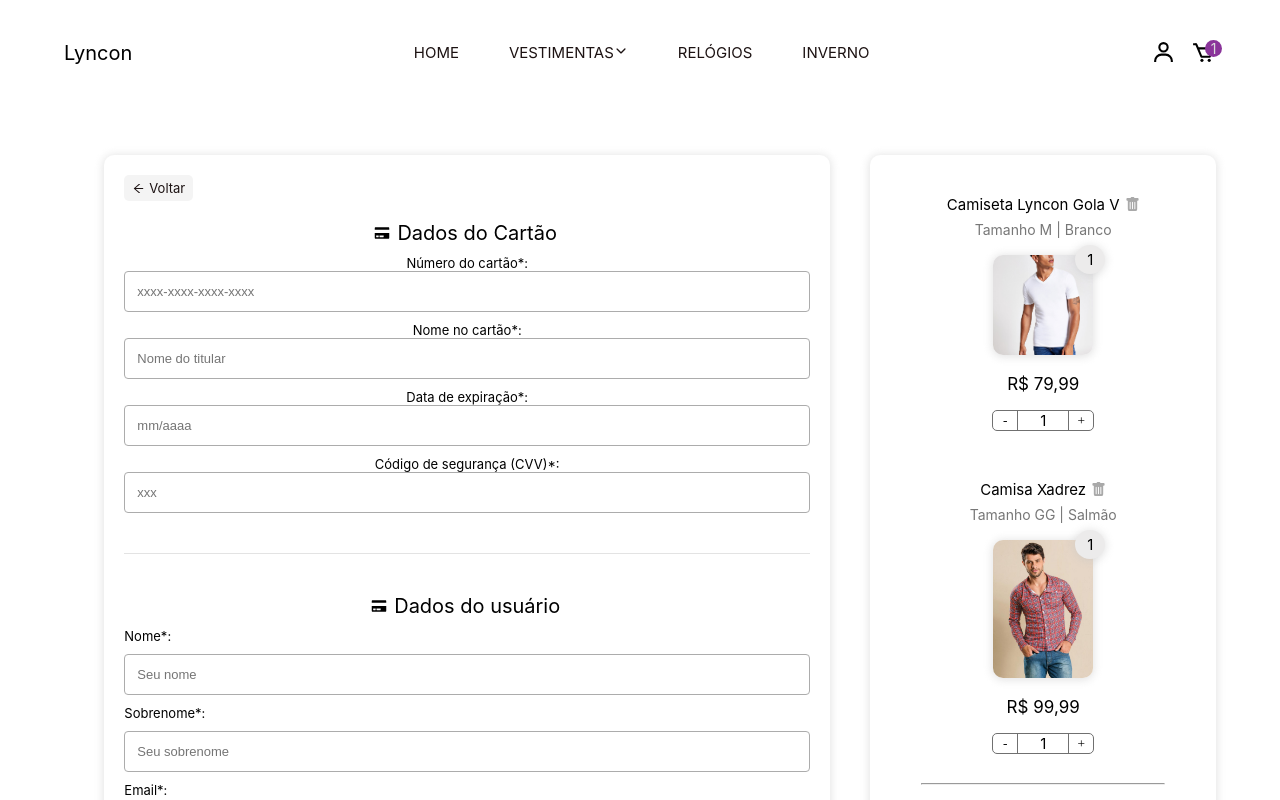
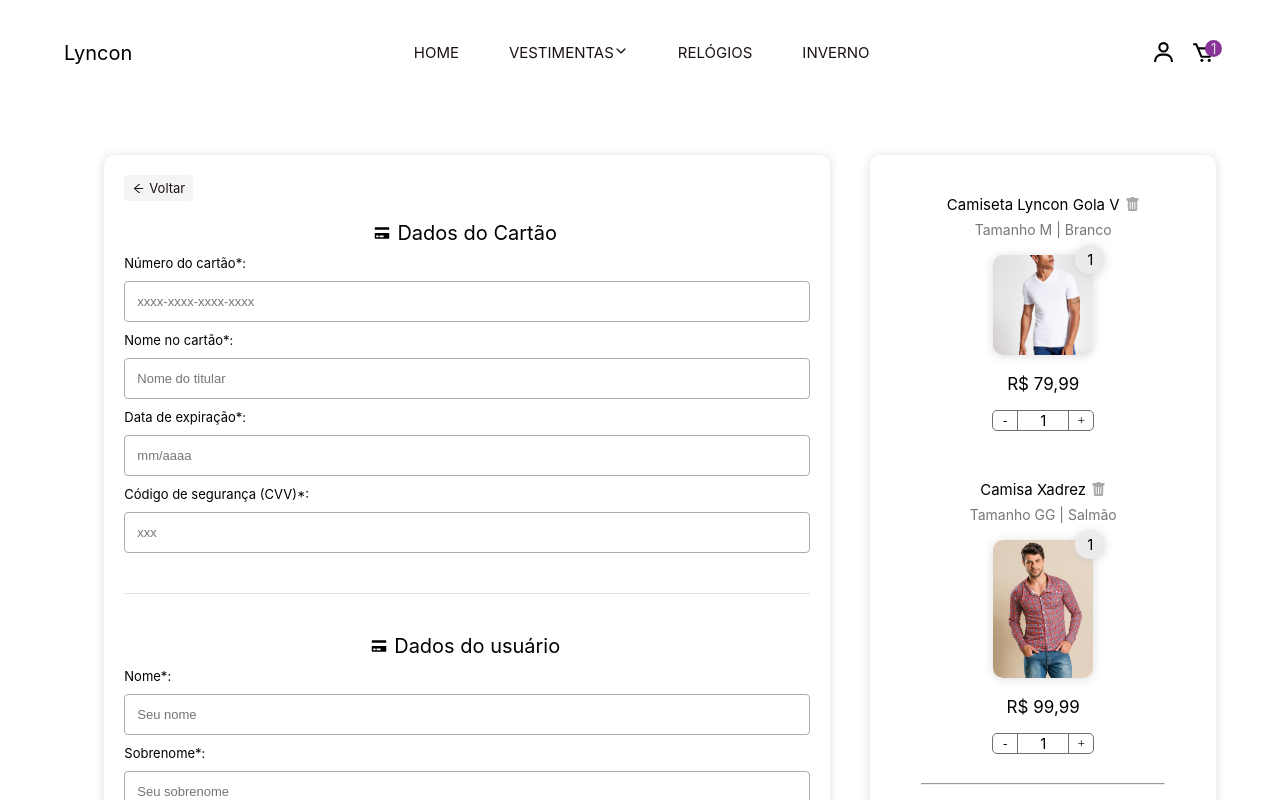
Before and after one commit to carlosr-lotus/Lyncon, a Next.js app: page /carrinho in a window 1280 px wide. Both pictures are taken after a click on the element "Crédito/Débito". Shown: the top 800 px of the page. Built offline with nearby package versions, Linux system fonts and the light colour scheme; data requests are answered from the project's data file.

Commit message:
ADD - input grid

```diff
--- a/src/styles/components/CreditCardBox.module.css
+++ b/src/styles/components/CreditCardBox.module.css
@@ -24,6 +24,11 @@
     gap: 1rem;
 }
 
+.inputFieldContainer {
+    display: grid;
+    gap: 1rem;
+}
+
 .formStructure label {
     font-size: 1.3rem;
     text-align: left;
```
